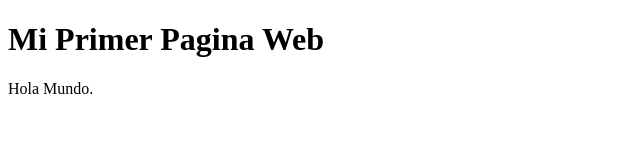
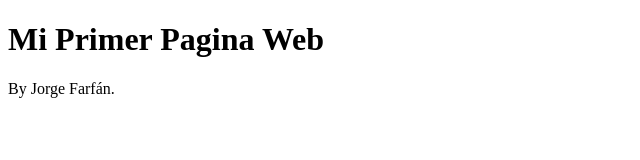
Before and after one commit to JAFT1212/Biografia, a plain HTML site: page index.html in a window 1280 px wide. Shown: the full height of the page, 0-640 px from the left. Drawn offline with Linux system fonts and the light colour scheme.

Commit message:
Update index.html

```diff
--- a/index.html
+++ b/index.html
@@ -4,7 +4,7 @@
 
 <h1>Mi Primer Pagina Web</h1>
 
-<p>Hola Mundo.</p>
+<p>By Jorge Farfán.</p>
 
 </body>
 </html>
```
